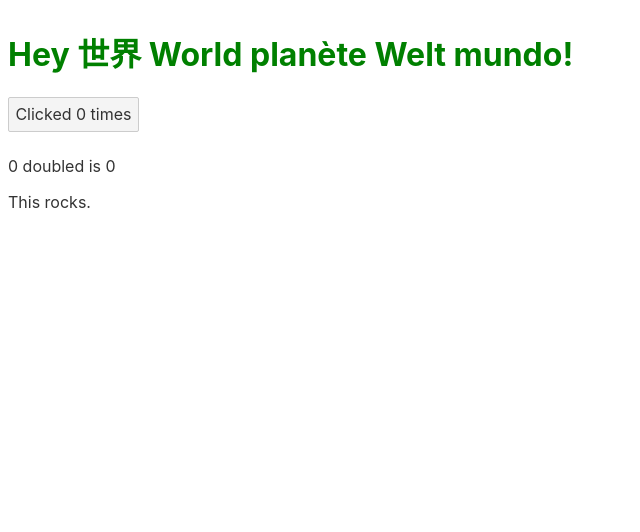
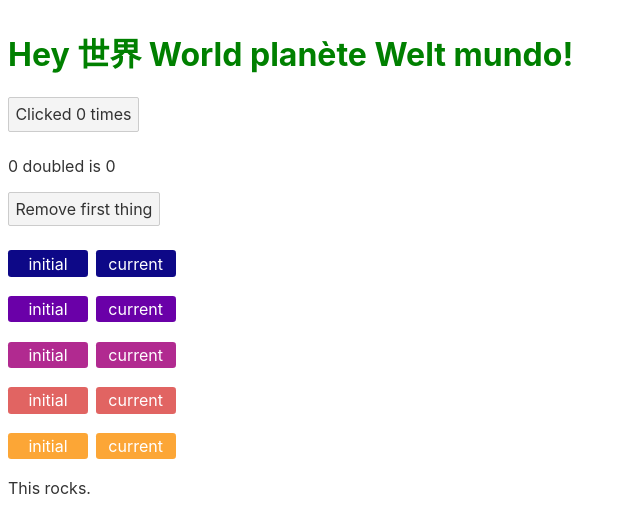
Before and after one commit to kaicarver/sovelte, a Svelte app: page / in a window 1280 px wide. Shown: the top 532 px of the page, without its empty margins (0-640 px from the left). Built offline with nearby package versions, Linux system fonts and the light colour scheme.

Commit message:
add more stuff from tutorial

```diff
--- a/src/App.svelte
+++ b/src/App.svelte
@@ -1,4 +1,6 @@
 <script>
+  import Thing from './Thing.svelte';
+
   export let name;
   let count = 0;
   $: doubled = count * 2;
@@ -6,6 +8,18 @@
   function handleClick() {
     count += 1;
   }
+
+	let things = [
+		{ id: 1, color: '#0d0887' },
+		{ id: 2, color: '#6a00a8' },
+		{ id: 3, color: '#b12a90' },
+		{ id: 4, color: '#e16462' },
+		{ id: 5, color: '#fca636' }
+	];
+
+	function handleClick2() {
+		things = things.slice(1);
+	}
 </script>
 
 <style>
@@ -22,4 +36,12 @@
 
 <p>{count} doubled is {doubled}</p>
 
+<button on:click={handleClick2}>
+	Remove first thing
+</button>
+
+{#each things as thing}
+	<Thing current={thing.color}/>
+{/each}
+
 <p>This rocks.</p>
--- /dev/null
+++ b/src/Thing.svelte
@@ -0,0 +1,24 @@
+<script>
+	// `current` is updated whenever the prop value changes...
+	export let current;
+
+	// ...but `initial` is fixed upon initialisation
+	const initial = current;
+</script>
+
+<p>
+	<span style="background-color: {initial}">initial</span>
+	<span style="background-color: {current}">current</span>
+</p>
+
+<style>
+	span {
+		display: inline-block;
+		padding: 0.2em 0.5em;
+		margin: 0 0.2em 0.2em 0;
+		width: 4em;
+		text-align: center;
+		border-radius: 0.2em;
+		color: white;
+	}
+</style>
```
